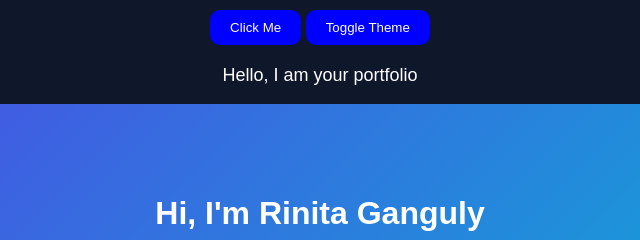
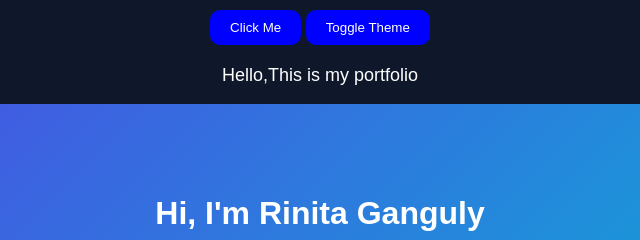
Before and after one commit to rinitaganguly/interactive.portfolio, a plain HTML site: page index.html in a window 1280 px wide. Shown: the top 240 px of the page, 320-960 px from the left. Drawn offline with Linux system fonts and the light colour scheme.

Commit message:
Update index.html

```diff
--- a/index.html
+++ b/index.html
@@ -11,7 +11,7 @@
     <button onclick="changeText()">Click Me</button>
     <button onclick="toggleTheme()">Toggle Theme</button>
 
-    <p id="text">Hello, I am your portfolio</p>
+    <p id="text">Hello,This is my portfolio</p>
 
     <button class="theme-btn" onclick="toggleTheme()">Toggle Theme</button>
 
```
